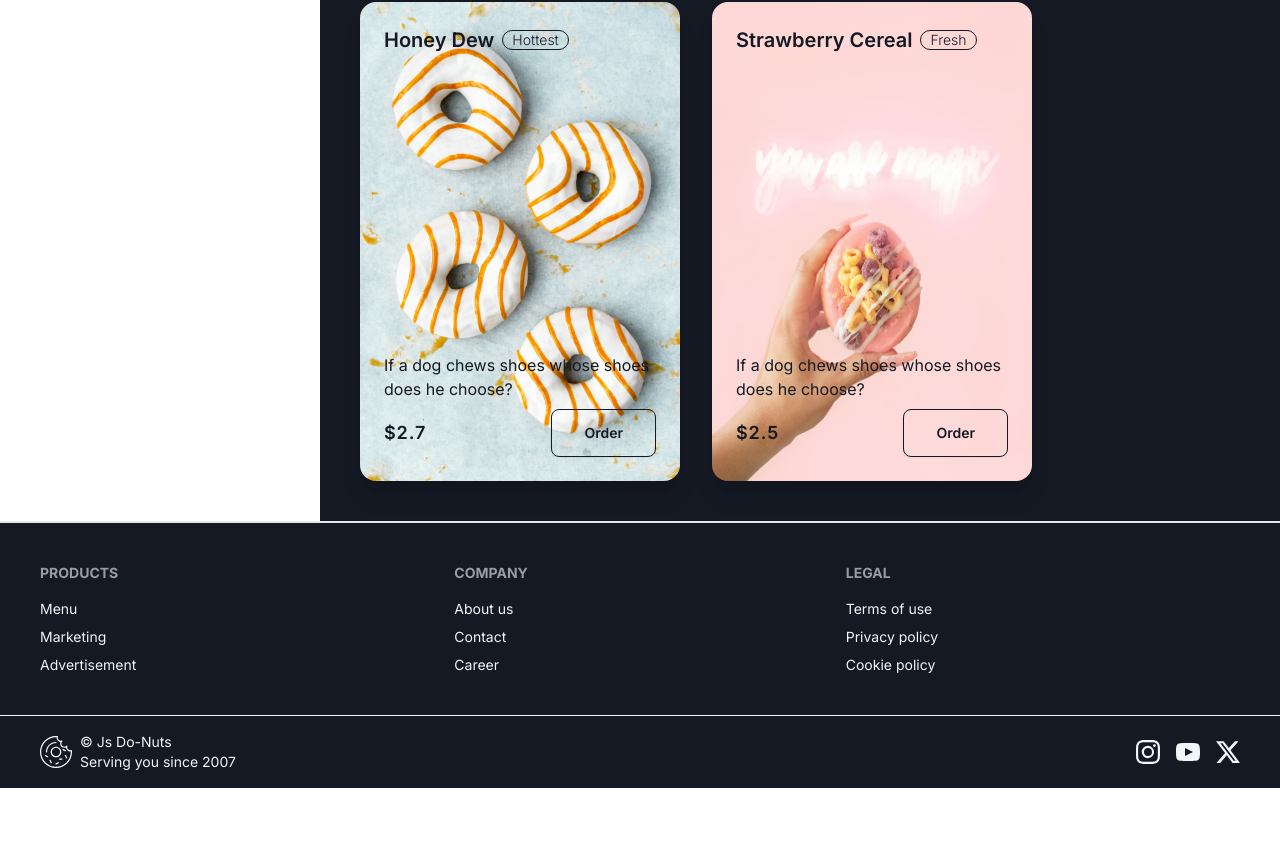
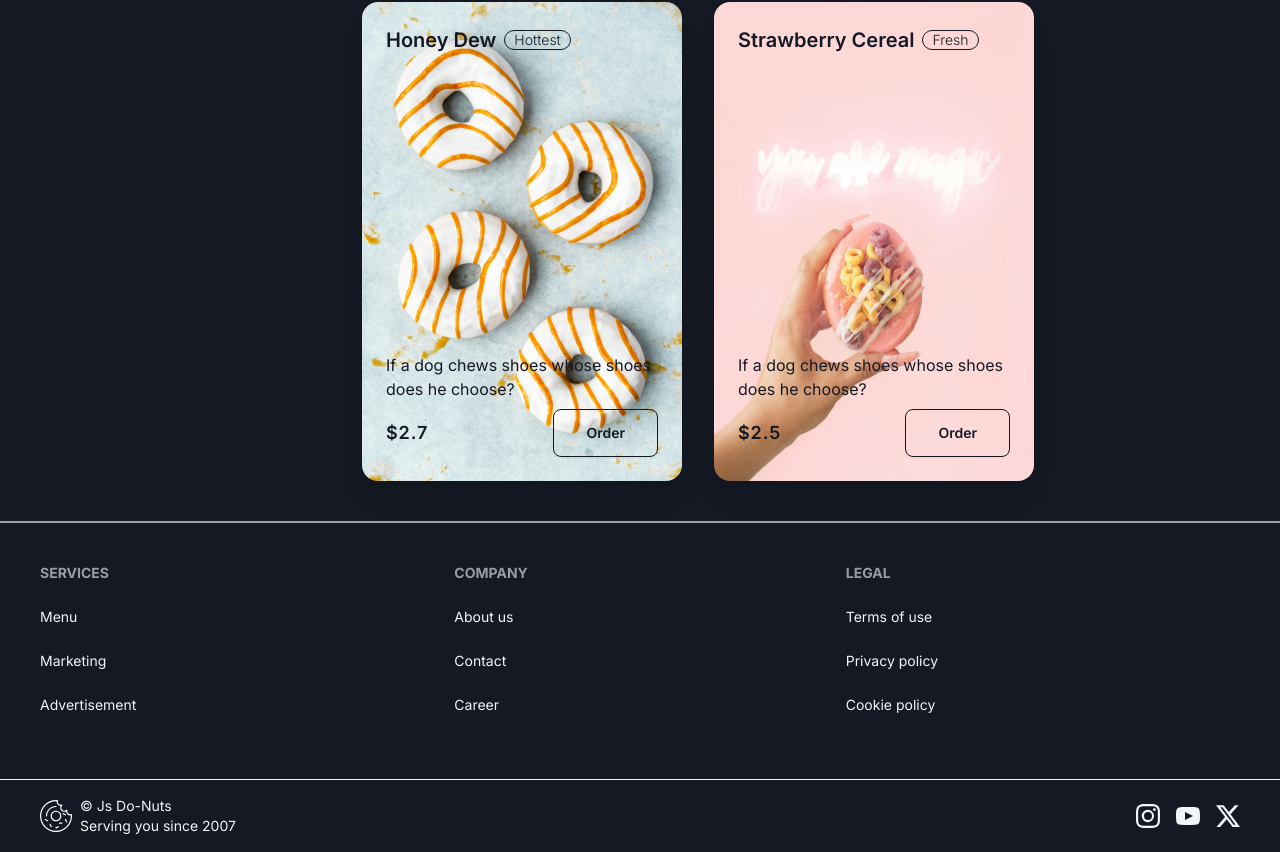
Before and after one commit to izamghali/donut-company, a Next.js app: page /menu in a window 1280 px wide. Shown: the part 1126-1978 px from the top of the page. Before the commit the page ends 1914 px from the top, so only its background shows below. Built offline with nearby package versions, Linux system fonts and the light colour scheme.

Commit message:
SEO & STYLE: added bg-color & text-color to respond to dark theme on Drawer, and added padding on a tag on Footer

```diff
--- a/src/components/Drawer.tsx
+++ b/src/components/Drawer.tsx
@@ -17,10 +17,8 @@ interface Props {
 
 export default function Drawer({ className, menuData } : Props) {
 
-    const cardPadding = '2rem'
-
     return (
-        <div className={` drawer ${className}`}>
+        <div className={`drawer dark:bg-dark dark:text-light  ${className}`}>
             <input id="product-drawer" type="checkbox" className="drawer-toggle" />
 
             {/* // NOTE:  mt-16 is the length of the Navbar */}
@@ -90,9 +88,9 @@ export default function Drawer({ className, menuData } : Props) {
                 </div>
             </div>
 
-            <div className="drawer-side border-r-2 dark:border-r-0">
+            <div className="drawer-side border-r-2 dark:border-slate-400">
                 <label htmlFor="product-drawer" aria-label="open sidebar" className="drawer-overlay"></label>
-                <ul className="menu p-4 w-80 min-h-full bg-base-200 text-base-content hidden md:block">
+                <ul className="menu p-4 w-80 min-h-full text-base-content hidden md:block">
                 {/* Sidebar content here */}
 
                     <h3 className="text-center font-bold text-xl mb-10 mt-20">Our Menu</h3>
--- a/src/components/Footer.tsx
+++ b/src/components/Footer.tsx
@@ -1,26 +1,27 @@
 import React from "react"
+import Link from "next/link"
 
 export default function Footer() {
     return (
-        <section className="border-t-2 dark:bg-dark dark:text-slate-100">
+        <section className="border-t-2 dark:border-darkLess dark:bg-dark dark:text-slate-100">
             <footer className="footer p-10 bg-base-200 text-base-content">
-                <nav>
-                    <p className="footer-title">Products</p>
-                    <a className="link link-hover">Menu</a>
-                    <a className="link link-hover">Marketing</a>
-                    <a className="link link-hover">Advertisement</a>
+                <nav className="mb-4">
+                    <p className="footer-title">Services</p>
+                    <Link href={'/menu'} className="link link-hover py-2">Menu</Link>
+                    <a className="link link-hover py-2">Marketing</a>
+                    <a className="link link-hover py-2">Advertisement</a>
                 </nav>
-                <nav>
+                <nav className="mb-4">
                     <p className="footer-title">Company</p>
-                    <a className="link link-hover">About us</a>
-                    <a className="link link-hover">Contact</a>
-                    <a className="link link-hover">Career</a>
+                    <Link href={'/about'} className="link link-hover py-2">About us</Link>
+                    <a className="link link-hover py-2">Contact</a>
+                    <Link href={'/career'} className="link link-hover py-2">Career</Link>
                 </nav>
-                <nav>
+                <nav className="mb-4">
                     <p className="footer-title">Legal</p>
-                    <a className="link link-hover">Terms of use</a>
-                    <a className="link link-hover">Privacy policy</a>
-                    <a className="link link-hover">Cookie policy</a>
+                    <a className="link link-hover py-2">Terms of use</a>
+                    <a className="link link-hover py-2">Privacy policy</a>
+                    <a className="link link-hover py-2">Cookie policy</a>
                 </nav>
             </footer>
             <footer className="footer px-10 py-4 border-t bg-base-200 text-base-content border-base-300">
--- a/src/components/Hero.tsx
+++ b/src/components/Hero.tsx
@@ -6,10 +6,10 @@ import Image from "next/image";
 import HeroHorizontal from '../../public/hero/hero-horizontal.jpg'
 import HeroVertical from '../../public/hero/hero-vertical.jpg'
 
-export default function Hero() {
+export default function Hero({ className } : { className: string }) {
 
     return (
-        <section className="relative flex items-center">
+        <section className={`relative flex items-center h-screen md:h-auto overflow-hidden ${className} `}>
 
             <div className="h-screen md:h-auto">
                 <Image className="hidden md:block w-screen lg:h-screen object-cover" src={HeroHorizontal} alt="" />
```
